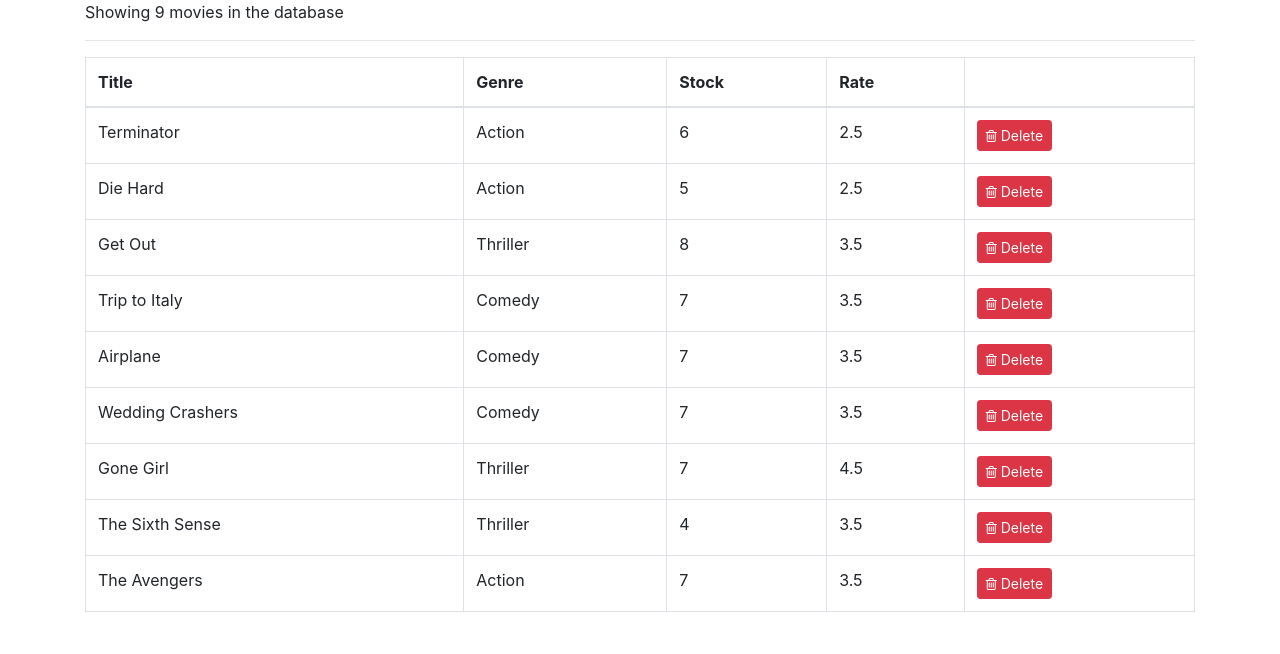
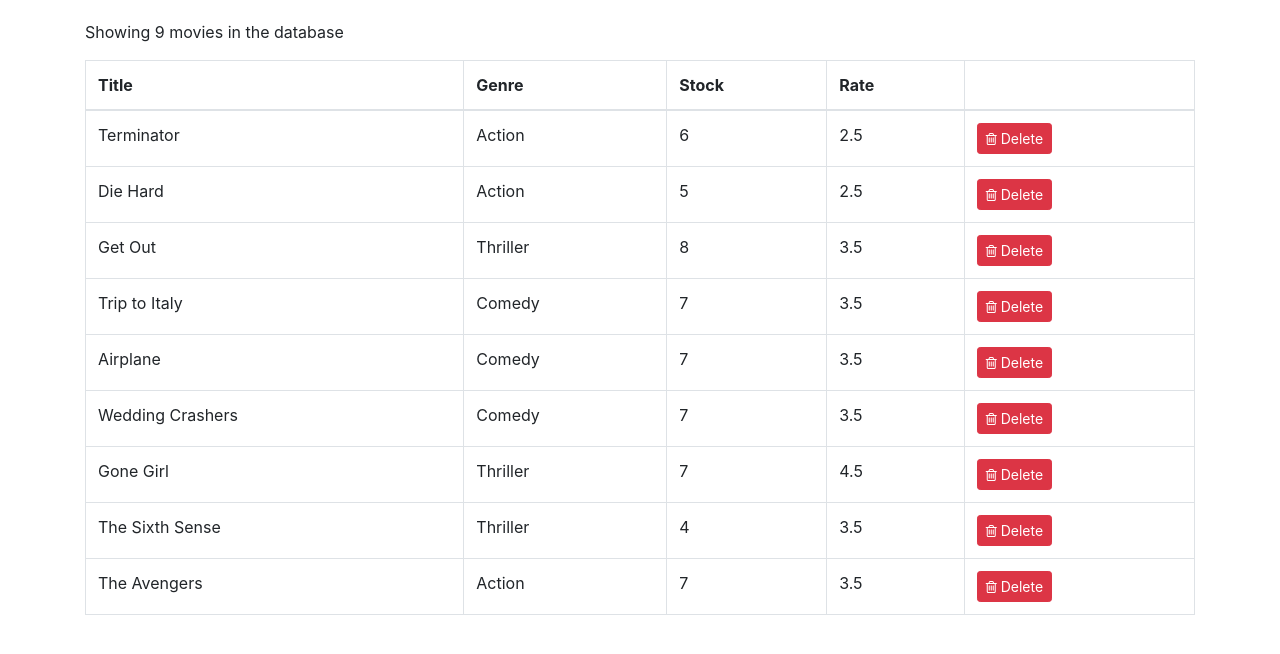
Before and after one commit to aliyousufdev/react-practice, a React (Create React App) app: page / in a window 1280 px wide. Shown: the top 654 px of the page. Built offline with nearby package versions, Linux system fonts and the light colour scheme.

Commit message:
introduce global index.css file and add 20px top padding

```diff
--- a/src/components/movies.jsx
+++ b/src/components/movies.jsx
@@ -25,7 +25,6 @@
 			return (
 				<Fragment>
 					<p>Showing {this.state.movies.length} movies in the database</p>
-					<hr/>
 					<div className="table-responsive">
 						<table className="table table-bordered">
 							<thead>
--- /dev/null
+++ b/src/index.css
@@ -0,0 +1,4 @@
+body {
+    margin: 0;
+    padding: 20px 0 0 0;
+}
--- a/src/index.js
+++ b/src/index.js
@@ -2,6 +2,7 @@
 import ReactDOM from "react-dom";
 import 'bootstrap/dist/css/bootstrap.css'
 import 'font-awesome/css/font-awesome.css'
+import './index.css';
 import App from "./app";
 
 ReactDOM.render(<App />, document.getElementById("root"));
```
